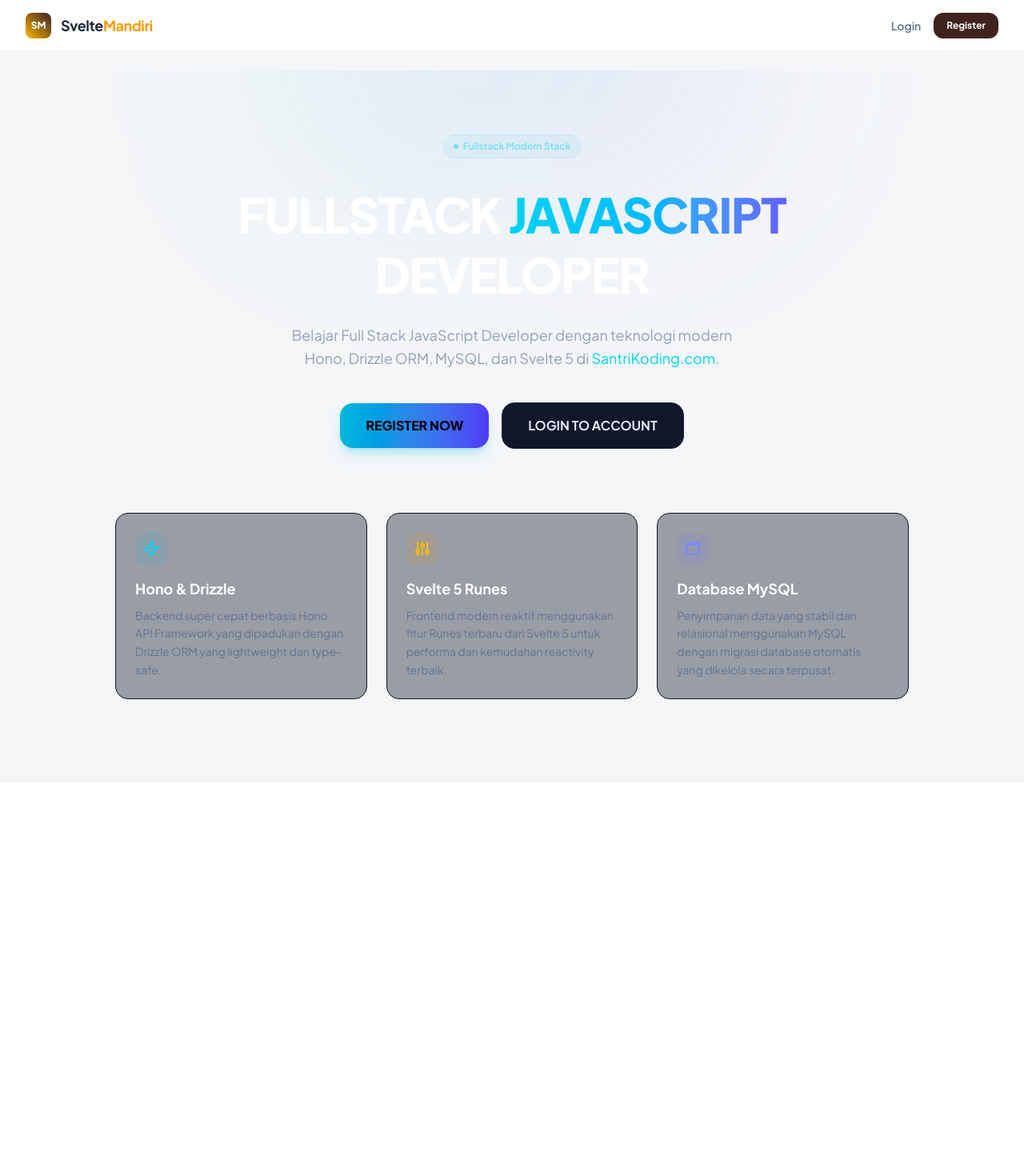
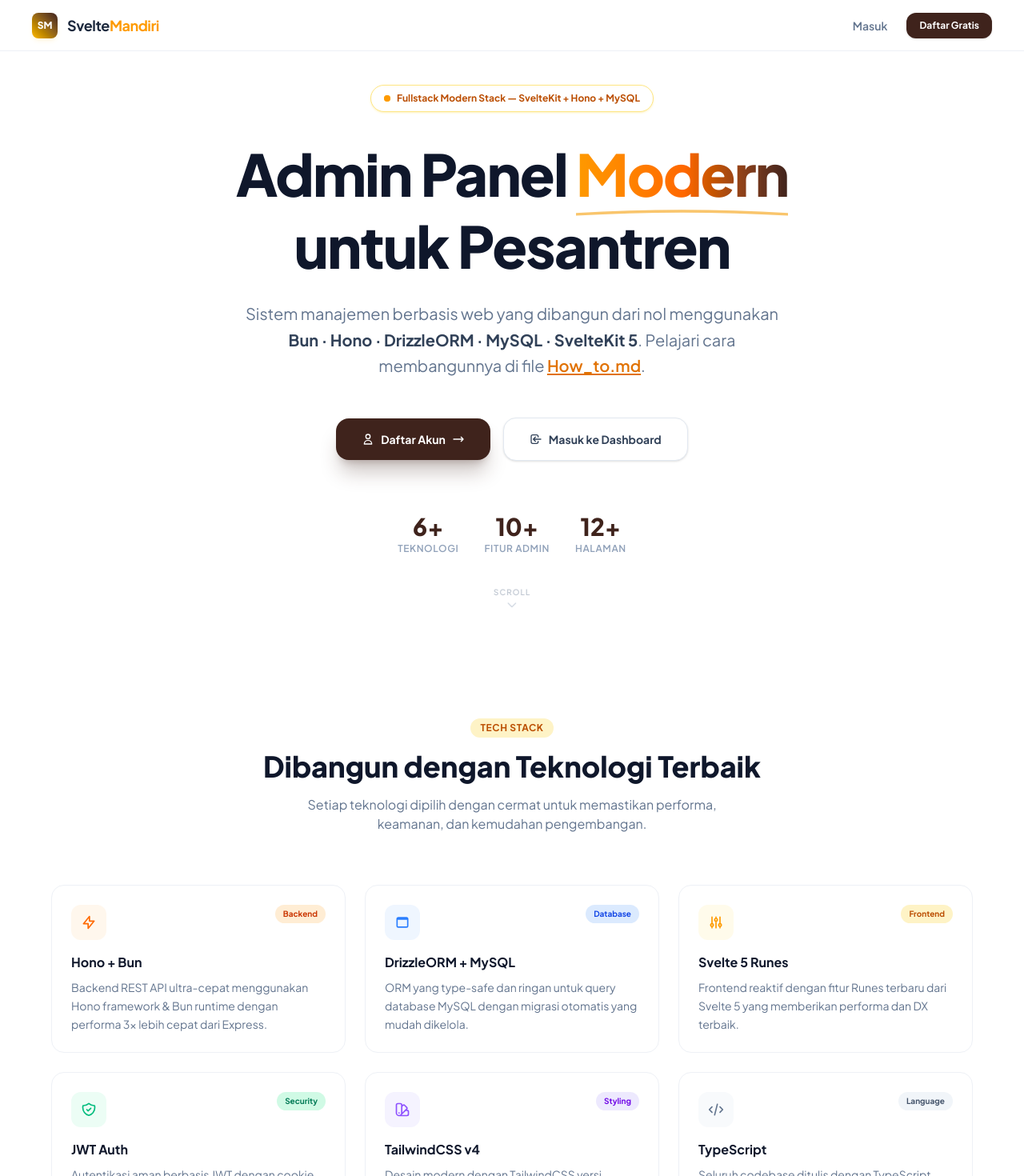
Before and after one commit to irfdigiprod/svelte_mandiri, a SvelteKit app in the folder frontend-svelte/: page / in a window 1280 px wide. Shown: the top 1470 px of the page at 80% size. Before the commit the page ends 978 px from the top, so only its background shows below. Built offline with nearby package versions, Linux system fonts and the light colour scheme.

Commit message:
feat: redesign landing page — hero, tech stack cards, steps, CTA section, footer + sticky navbar

```diff
--- a/frontend-svelte/src/routes/+layout.svelte
+++ b/frontend-svelte/src/routes/+layout.svelte
@@ -241,8 +241,9 @@
 		</div>
 	{:else}
 		<!-- Layout untuk Halaman Non-Admin (Login, Register, Home) -->
-		<!-- Simple Modern Navbar -->
-		<nav class="bg-white border-b border-[#eef1f6] h-16 flex items-center justify-between px-6 sm:px-8">
+		<div class="flex flex-col min-h-screen bg-white">
+			<!-- Sticky Navbar with blur -->
+			<nav class="sticky top-0 z-50 bg-white/80 backdrop-blur-md border-b border-[#eef1f6] h-16 flex items-center justify-between px-6 sm:px-10">
 				<div class="flex items-center gap-3">
 					<div class="h-8 w-8 rounded-lg bg-gradient-to-tr from-amber-400 to-[#3f231c] flex items-center justify-center shadow-md shadow-amber-400/10">
 						<span class="font-extrabold text-xs text-white">SM</span>
@@ -251,18 +252,26 @@
 						Svelte<span class="text-amber-500">Mandiri</span>
 					</a>
 				</div>
-			<div class="flex items-center gap-4">
-				<a href="/login" class="text-sm font-semibold text-slate-500 hover:text-[#3f231c] transition-colors">
-					Login
+				<div class="flex items-center gap-3">
+					<a href="/login" class="text-sm font-semibold text-slate-500 hover:text-[#3f231c] transition-colors px-3 py-1.5">
+						Masuk
 					</a>
-				<a href="/register" class="px-4 py-2 text-xs font-bold bg-[#3f231c] hover:bg-[#4a2e2b] text-white rounded-xl transition-all shadow-sm">
-					Register
+					<a href="/register" class="px-4 py-2 text-xs font-bold bg-[#3f231c] hover:bg-[#4a2e2b] text-white rounded-xl transition-all shadow-sm hover:shadow-md hover:-translate-y-px">
+						Daftar Gratis
 					</a>
 				</div>
 			</nav>
 
+			<!-- Content: Full-width for landing page, centered for login/register -->
+			{#if page.url.pathname === '/'}
+				<main class="flex-grow">
+					{@render children()}
+				</main>
+			{:else}
 				<main class="flex-grow flex items-center justify-center p-6">
 					{@render children()}
 				</main>
 			{/if}
 		</div>
+	{/if}
+</div>
--- a/frontend-svelte/src/routes/+page.svelte
+++ b/frontend-svelte/src/routes/+page.svelte
@@ -1,87 +1,269 @@
-<div class="relative flex flex-col items-center justify-center py-12 md:py-20 overflow-hidden">
-	<!-- Background Glows -->
-	<div class="absolute -top-40 left-1/2 -translate-x-1/2 w-[600px] h-[300px] bg-gradient-to-r from-cyan-500/10 to-indigo-500/10 blur-[120px] rounded-full pointer-events-none"></div>
+<script lang="ts">
+	import { fade, fly, scale } from 'svelte/transition';
 
-	<div class="text-center max-w-3xl relative z-10">
-		<!-- Accent Badge -->
-		<span class="inline-flex items-center gap-1.5 px-3 py-1.5 rounded-full text-xs font-semibold bg-cyan-500/10 text-cyan-400 border border-cyan-500/20 mb-8 animate-pulse">
-			<span class="w-1.5 h-1.5 bg-cyan-400 rounded-full"></span>
-			Fullstack Modern Stack
-		</span>
+	const features = [
+		{
+			icon: 'M13 10V3L4 14h7v7l9-11h-7z',
+			title: 'Hono + Bun',
+			desc: 'Backend REST API ultra-cepat menggunakan Hono framework & Bun runtime dengan performa 3× lebih cepat dari Express.',
+			badge: 'Backend',
+			badgeColor: 'bg-orange-100 text-orange-700',
+			iconBg: 'bg-orange-50',
+			iconColor: 'text-orange-500'
+		},
+		{
+			icon: 'M4 7v10c0 2 2 2 2 2h12s2 0 2-2V7M4 7c0-2 2-2 2-2h12s2 0 2 2M4 7h16',
+			title: 'DrizzleORM + MySQL',
+			desc: 'ORM yang type-safe dan ringan untuk query database MySQL dengan migrasi otomatis yang mudah dikelola.',
+			badge: 'Database',
+			badgeColor: 'bg-blue-100 text-blue-700',
+			iconBg: 'bg-blue-50',
+			iconColor: 'text-blue-500'
+		},
+		{
+			icon: 'M12 6V4m0 2a2 2 0 100 4m0-4a2 2 0 110 4m-6 8a2 2 0 100-4m0 4a2 2 0 110-4m0 4v2m0-6V4m6 6v10m6-2a2 2 0 100-4m0 4a2 2 0 110-4m0 4v2m0-6V4',
+			title: 'Svelte 5 Runes',
+			desc: 'Frontend reaktif dengan fitur Runes terbaru dari Svelte 5 yang memberikan performa dan DX terbaik.',
+			badge: 'Frontend',
+			badgeColor: 'bg-amber-100 text-amber-700',
+			iconBg: 'bg-amber-50',
+			iconColor: 'text-amber-500'
+		},
+		{
+			icon: 'M9 12l2 2 4-4m5.618-4.016A11.955 11.955 0 0112 2.944a11.955 11.955 0 01-8.618 3.04A12.02 12.02 0 003 9c0 5.591 3.824 10.29 9 11.622 5.176-1.332 9-6.03 9-11.622 0-1.042-.133-2.052-.382-3.016z',
+			title: 'JWT Auth',
+			desc: 'Autentikasi aman berbasis JWT dengan cookie httpOnly, validasi Zod, dan password hashing Argon2id bawaan Bun.',
+			badge: 'Security',
+			badgeColor: 'bg-emerald-100 text-emerald-700',
+			iconBg: 'bg-emerald-50',
+			iconColor: 'text-emerald-500'
+		},
+		{
+			icon: 'M7 21a4 4 0 01-4-4V5a2 2 0 012-2h4a2 2 0 012 2v12a4 4 0 01-4 4zm0 0h12a2 2 0 002-2v-4a2 2 0 00-2-2h-2.343M11 7.343l1.657-1.657a2 2 0 012.828 0l2.829 2.829a2 2 0 010 2.828l-8.486 8.485M7 17h.01',
+			title: 'TailwindCSS v4',
+			desc: 'Desain modern dengan TailwindCSS versi terbaru — utility-first, responsive, dan tampilan yang konsisten.',
+			badge: 'Styling',
+			badgeColor: 'bg-violet-100 text-violet-700',
+			iconBg: 'bg-violet-50',
+			iconColor: 'text-violet-500'
+		},
+		{
+			icon: 'M10 20l4-16m4 4l4 4-4 4M6 16l-4-4 4-4',
+			title: 'TypeScript',
+			desc: 'Seluruh codebase ditulis dengan TypeScript untuk keamanan tipe data, autocompletion, dan kemudahan debug.',
+			badge: 'Language',
+			badgeColor: 'bg-slate-100 text-slate-600',
+			iconBg: 'bg-slate-50',
+			iconColor: 'text-slate-500'
+		}
+	];
 
-		<!-- Main Hero Title -->
-		<h1 class="text-4xl sm:text-6xl font-extrabold tracking-tight text-white mb-6 leading-tight">
-			FULLSTACK
-			<span class="bg-gradient-to-r from-cyan-400 via-sky-400 to-indigo-500 bg-clip-text text-transparent">
-				JAVASCRIPT
+	const steps = [
+		{ number: '01', title: 'Clone Repository', desc: 'Clone project dan install semua dependensi backend & frontend dalam hitungan menit.' },
+		{ number: '02', title: 'Setup Database', desc: 'Konfigurasi koneksi MySQL dan jalankan migrasi otomatis dengan DrizzleORM.' },
+		{ number: '03', title: 'Jalankan Aplikasi', desc: 'Jalankan backend dan frontend secara bersamaan, lalu buka browser.' },
+		{ number: '04', title: 'Mulai Koding', desc: 'Eksplorasi kode, tambahkan fitur, dan kembangkan sesuai kebutuhan Anda.' }
+	];
+</script>
+
+<svelte:head>
+	<title>Svelte Mandiri — Fullstack Modern Admin Panel</title>
+	<meta name="description" content="Admin panel modern dibangun dengan Hono, DrizzleORM, MySQL, SvelteKit 5, dan TailwindCSS. Belajar fullstack JavaScript secara mandiri." />
+</svelte:head>
+
+<!-- Hero Section -->
+<section class="relative min-h-screen flex flex-col items-center justify-center px-6 py-24 overflow-hidden -mt-16">
+	<!-- Warm gradient background -->
+	<div class="absolute inset-0 bg-gradient-to-br from-[#fdf8f0] via-[#fff9f2] to-[#fef3e2] -z-10"></div>
+	<!-- Decorative blobs -->
+	<div class="absolute top-0 right-0 w-[500px] h-[500px] bg-amber-300/20 rounded-full blur-[100px] -z-10 translate-x-1/3 -translate-y-1/3"></div>
+	<div class="absolute bottom-0 left-0 w-[400px] h-[400px] bg-orange-200/30 rounded-full blur-[80px] -z-10 -translate-x-1/3 translate-y-1/3"></div>
+	<div class="absolute top-1/2 left-1/2 w-[300px] h-[300px] bg-amber-200/20 rounded-full blur-[60px] -z-10 -translate-x-1/2 -translate-y-1/2"></div>
+
+	<div class="max-w-4xl mx-auto text-center" in:fade={{ duration: 400 }}>
+		<!-- Badge -->
+		<div class="inline-flex items-center gap-2 px-4 py-2 bg-white border border-amber-200 rounded-full text-xs font-bold text-amber-700 shadow-sm shadow-amber-100 mb-8" in:fly={{ y: -10, duration: 400, delay: 100 }}>
+			<span class="flex h-2 w-2 relative">
+				<span class="animate-ping absolute inline-flex h-full w-full rounded-full bg-amber-400 opacity-75"></span>
+				<span class="relative inline-flex rounded-full h-2 w-2 bg-amber-500"></span>
 			</span>
-			DEVELOPER
+			Fullstack Modern Stack — SvelteKit + Hono + MySQL
+		</div>
+
+		<!-- Headline -->
+		<h1 class="text-5xl sm:text-7xl font-extrabold tracking-tight text-slate-900 leading-tight mb-6" in:fly={{ y: 20, duration: 500, delay: 150 }}>
+			Admin Panel
+			<span class="relative">
+				<span class="bg-gradient-to-r from-amber-500 via-orange-500 to-[#3f231c] bg-clip-text text-transparent">Modern</span>
+				<svg class="absolute -bottom-2 left-0 w-full" viewBox="0 0 200 8" fill="none" xmlns="http://www.w3.org/2000/svg">
+					<path d="M0 6 Q100 0 200 6" stroke="#f59e0b" stroke-width="2.5" stroke-linecap="round" fill="none" opacity="0.6"/>
+				</svg>
+			</span>
+			<br/>untuk Pesantren
 		</h1>
 
-		<!-- Description -->
-		<p class="text-base sm:text-lg text-slate-400 leading-relaxed mb-10 max-w-xl mx-auto">
-			Belajar Full Stack JavaScript Developer dengan teknologi modern Hono, Drizzle ORM, MySQL, dan Svelte 5 di
-			<a href="https://santrikoding.com" target="_blank" rel="noopener noreferrer" class="text-cyan-400 hover:underline">
-				SantriKoding.com
-			</a>.
+		<!-- Subtitle -->
+		<p class="text-lg sm:text-xl text-slate-500 leading-relaxed max-w-2xl mx-auto mb-12" in:fly={{ y: 20, duration: 500, delay: 200 }}>
+			Sistem manajemen berbasis web yang dibangun dari nol menggunakan
+			<strong class="text-slate-700">Bun · Hono · DrizzleORM · MySQL · SvelteKit 5</strong>.
+			Pelajari cara membangunnya di file
+			<a href="https://github.com/irfdigiprod/svelte_mandiri/blob/main/How_to.md" target="_blank" rel="noopener" class="text-amber-600 hover:text-amber-700 underline underline-offset-2 font-semibold">How_to.md</a>.
 		</p>
 
-		<!-- Action Buttons -->
+		<!-- CTA Buttons -->
+		<div class="flex flex-col sm:flex-row items-center justify-center gap-4" in:fly={{ y: 20, duration: 500, delay: 250 }}>
+			<a
+				href="/register"
+				class="group w-full sm:w-auto inline-flex items-center justify-center gap-2 px-8 py-4 bg-[#3f231c] hover:bg-[#4a2e2b] text-white font-bold rounded-2xl shadow-xl shadow-[#3f231c]/25 hover:shadow-[#3f231c]/40 hover:-translate-y-0.5 active:translate-y-0 transition-all duration-300 text-sm"
+			>
+				<svg xmlns="http://www.w3.org/2000/svg" class="h-4 w-4" fill="none" viewBox="0 0 24 24" stroke="currentColor">
+					<path stroke-linecap="round" stroke-linejoin="round" stroke-width="2" d="M16 7a4 4 0 11-8 0 4 4 0 018 0zM12 14a7 7 0 00-7 7h14a7 7 0 00-7-7z" />
+				</svg>
+				Daftar Akun
+				<svg xmlns="http://www.w3.org/2000/svg" class="h-4 w-4 group-hover:translate-x-1 transition-transform" fill="none" viewBox="0 0 24 24" stroke="currentColor">
+					<path stroke-linecap="round" stroke-linejoin="round" stroke-width="2" d="M17 8l4 4m0 0l-4 4m4-4H3" />
+				</svg>
+			</a>
+			<a
+				href="/login"
+				class="w-full sm:w-auto inline-flex items-center justify-center gap-2 px-8 py-4 bg-white hover:bg-slate-50 border border-slate-200 hover:border-slate-300 text-slate-700 hover:text-slate-900 font-bold rounded-2xl shadow-sm hover:shadow-md hover:-translate-y-0.5 active:translate-y-0 transition-all duration-300 text-sm"
+			>
+				<svg xmlns="http://www.w3.org/2000/svg" class="h-4 w-4" fill="none" viewBox="0 0 24 24" stroke="currentColor">
+					<path stroke-linecap="round" stroke-linejoin="round" stroke-width="2" d="M11 16l-4-4m0 0l4-4m-4 4h14m-5 4v1a3 3 0 01-3 3H6a3 3 0 01-3-3V7a3 3 0 013-3h7a3 3 0 013 3v1" />
+				</svg>
+				Masuk ke Dashboard
+			</a>
+		</div>
+
+		<!-- Social proof / stats -->
+		<div class="flex flex-wrap items-center justify-center gap-8 mt-16" in:fly={{ y: 20, duration: 500, delay: 300 }}>
+			{#each [
+				{ label: 'Teknologi', value: '6+' },
+				{ label: 'Fitur Admin', value: '10+' },
+				{ label: 'Halaman', value: '12+' }
+			] as stat}
+				<div class="text-center">
+					<p class="text-3xl font-extrabold text-[#3f231c]">{stat.value}</p>
+					<p class="text-xs font-semibold text-slate-400 mt-0.5 uppercase tracking-wider">{stat.label}</p>
+				</div>
+			{/each}
+		</div>
+	</div>
+
+	<!-- Scroll indicator -->
+	<div class="absolute bottom-8 left-1/2 -translate-x-1/2 flex flex-col items-center gap-1 opacity-40">
+		<span class="text-[10px] font-semibold text-slate-500 uppercase tracking-widest">Scroll</span>
+		<svg xmlns="http://www.w3.org/2000/svg" class="h-4 w-4 text-slate-400 animate-bounce" fill="none" viewBox="0 0 24 24" stroke="currentColor">
+			<path stroke-linecap="round" stroke-linejoin="round" stroke-width="2" d="M19 9l-7 7-7-7" />
+		</svg>
+	</div>
+</section>
+
+<!-- Tech Stack Section -->
+<section class="py-24 px-6 bg-white">
+	<div class="max-w-6xl mx-auto">
+		<!-- Section Header -->
+		<div class="text-center mb-16">
+			<span class="inline-block px-3 py-1 bg-amber-100 text-amber-700 text-xs font-bold rounded-full uppercase tracking-wider mb-4">Tech Stack</span>
+			<h2 class="text-3xl sm:text-4xl font-extrabold text-slate-900 mb-4">Dibangun dengan Teknologi Terbaik</h2>
+			<p class="text-slate-500 max-w-xl mx-auto">Setiap teknologi dipilih dengan cermat untuk memastikan performa, keamanan, dan kemudahan pengembangan.</p>
+		</div>
+
+		<!-- Feature Cards Grid -->
+		<div class="grid grid-cols-1 sm:grid-cols-2 lg:grid-cols-3 gap-6">
+			{#each features as feat, i}
+				<div
+					class="group p-6 bg-white border border-[#eef1f6] rounded-2xl hover:shadow-xl hover:shadow-slate-100 hover:-translate-y-1 transition-all duration-300"
+				>
+					<div class="flex items-start justify-between mb-4">
+						<div class="h-11 w-11 rounded-xl {feat.iconBg} flex items-center justify-center {feat.iconColor} group-hover:scale-110 transition-transform duration-300">
+							<svg xmlns="http://www.w3.org/2000/svg" class="h-5 w-5" fill="none" viewBox="0 0 24 24" stroke="currentColor">
+								<path stroke-linecap="round" stroke-linejoin="round" stroke-width="2" d={feat.icon} />
+							</svg>
+						</div>
+						<span class="px-2.5 py-1 rounded-full text-[10px] font-bold {feat.badgeColor}">{feat.badge}</span>
+					</div>
+					<h3 class="text-base font-bold text-slate-900 mb-2">{feat.title}</h3>
+					<p class="text-sm text-slate-500 leading-relaxed">{feat.desc}</p>
+				</div>
+			{/each}
+		</div>
+	</div>
+</section>
+
+<!-- How it works -->
+<section class="py-24 px-6 bg-[#fdf8f0]">
+	<div class="max-w-5xl mx-auto">
+		<div class="text-center mb-16">
+			<span class="inline-block px-3 py-1 bg-[#3f231c]/10 text-[#3f231c] text-xs font-bold rounded-full uppercase tracking-wider mb-4">Cara Memulai</span>
+			<h2 class="text-3xl sm:text-4xl font-extrabold text-slate-900 mb-4">Mulai dalam 4 Langkah</h2>
+			<p class="text-slate-500 max-w-xl mx-auto">Ikuti langkah-langkah berikut untuk menjalankan aplikasi ini di komputer Anda.</p>
+		</div>
+
+		<div class="grid grid-cols-1 sm:grid-cols-2 gap-6">
+			{#each steps as step, i}
+				<div class="flex items-start gap-5 p-6 bg-white border border-[#eef1f6] rounded-2xl hover:shadow-md transition-all duration-300">
+					<span class="text-4xl font-black text-amber-200 flex-shrink-0 leading-none">{step.number}</span>
+					<div>
+						<h3 class="text-base font-bold text-slate-900 mb-1.5">{step.title}</h3>
+						<p class="text-sm text-slate-500 leading-relaxed">{step.desc}</p>
+					</div>
+				</div>
+			{/each}
+		</div>
+	</div>
+</section>
+
+<!-- CTA Section -->
+<section class="py-24 px-6 bg-[#3f231c] relative overflow-hidden">
+	<!-- Decorative circles -->
+	<div class="absolute top-0 right-0 w-80 h-80 bg-white/5 rounded-full -translate-y-1/2 translate-x-1/3"></div>
+	<div class="absolute bottom-0 left-0 w-60 h-60 bg-white/5 rounded-full translate-y-1/2 -translate-x-1/3"></div>
+
+	<div class="max-w-3xl mx-auto text-center relative z-10">
+		<h2 class="text-3xl sm:text-5xl font-extrabold text-white mb-6 leading-tight">
+			Siap untuk Belajar<br/>
+			<span class="text-amber-400">Fullstack Development?</span>
+		</h2>
+		<p class="text-amber-100/70 text-lg mb-10 max-w-xl mx-auto">
+			Daftar sekarang dan eksplorasi seluruh fitur admin panel yang sudah dibangun. Source code tersedia lengkap untuk dipelajari.
+		</p>
 		<div class="flex flex-col sm:flex-row items-center justify-center gap-4">
 			<a
 				href="/register"
-				class="w-full sm:w-auto px-8 py-4 bg-gradient-to-r from-cyan-500 to-indigo-600 hover:from-cyan-400 hover:to-indigo-500 text-slate-950 font-extrabold rounded-2xl shadow-lg shadow-cyan-500/25 hover:shadow-cyan-400/40 hover:-translate-y-0.5 active:translate-y-0 transition-all duration-300 text-center"
+				class="w-full sm:w-auto inline-flex items-center justify-center gap-2 px-8 py-4 bg-amber-400 hover:bg-amber-300 text-[#3f231c] font-extrabold rounded-2xl shadow-lg shadow-amber-400/20 hover:-translate-y-0.5 transition-all duration-300 text-sm"
 			>
-				REGISTER NOW
+				Daftar Gratis Sekarang
+				<svg xmlns="http://www.w3.org/2000/svg" class="h-4 w-4" fill="none" viewBox="0 0 24 24" stroke="currentColor">
+					<path stroke-linecap="round" stroke-linejoin="round" stroke-width="2" d="M17 8l4 4m0 0l-4 4m4-4H3" />
+				</svg>
 			</a>
 			<a
 				href="/login"
-				class="w-full sm:w-auto px-8 py-4 bg-slate-900 hover:bg-slate-800 border border-slate-800 hover:border-slate-700 text-slate-200 hover:text-white font-bold rounded-2xl transition-all duration-300 text-center"
+				class="w-full sm:w-auto inline-flex items-center justify-center gap-2 px-8 py-4 bg-white/10 hover:bg-white/20 border border-white/20 text-white font-bold rounded-2xl transition-all duration-300 text-sm"
 			>
-				LOGIN TO ACCOUNT
+				Sudah Punya Akun? Login
 			</a>
 		</div>
 	</div>
+</section>
 
-	<!-- Stack Grid Info -->
-	<div class="grid grid-cols-1 md:grid-cols-3 gap-6 w-full max-w-5xl mt-20 relative z-10 px-4">
-		<!-- Card 1 -->
-		<div class="p-6 rounded-2xl bg-slate-900/40 border border-slate-900 hover:border-slate-800 hover:bg-slate-900/60 transition-all duration-300 group">
-			<div class="w-10 h-10 rounded-xl bg-cyan-500/10 flex items-center justify-center text-cyan-400 mb-4 group-hover:scale-110 transition-transform">
-				<svg xmlns="http://www.w3.org/2000/svg" class="h-6 w-6" fill="none" viewBox="0 0 24 24" stroke="currentColor">
-					<path stroke-linecap="round" stroke-linejoin="round" stroke-width="2" d="M13 10V3L4 14h7v7l9-11h-7z" />
-				</svg>
+<!-- Footer -->
+<footer class="py-10 px-6 bg-white border-t border-[#eef1f6]">
+	<div class="max-w-5xl mx-auto flex flex-col sm:flex-row items-center justify-between gap-4">
+		<div class="flex items-center gap-3">
+			<div class="h-8 w-8 rounded-lg bg-gradient-to-tr from-amber-400 to-[#3f231c] flex items-center justify-center shadow-md">
+				<span class="font-extrabold text-xs text-white">SM</span>
 			</div>
-			<h3 class="text-lg font-bold text-white mb-2">Hono & Drizzle</h3>
-			<p class="text-sm text-slate-500 leading-relaxed">
-				Backend super cepat berbasis Hono API Framework yang dipadukan dengan Drizzle ORM yang lightweight dan type-safe.
-			</p>
+			<span class="text-sm font-bold text-slate-800">Svelte<span class="text-amber-500">Mandiri</span></span>
 		</div>
-
-		<!-- Card 2 -->
-		<div class="p-6 rounded-2xl bg-slate-900/40 border border-slate-900 hover:border-slate-800 hover:bg-slate-900/60 transition-all duration-300 group">
-			<div class="w-10 h-10 rounded-xl bg-amber-500/10 flex items-center justify-center text-amber-400 mb-4 group-hover:scale-110 transition-transform">
-				<svg xmlns="http://www.w3.org/2000/svg" class="h-6 w-6" fill="none" viewBox="0 0 24 24" stroke="currentColor">
-					<path stroke-linecap="round" stroke-linejoin="round" stroke-width="2" d="M12 6V4m0 2a2 2 0 100 4m0-4a2 2 0 110 4m-6 8a2 2 0 100-4m0 4a2 2 0 110-4m0 4v2m0-6V4m6 6v10m6-2a2 2 0 100-4m0 4a2 2 0 110-4m0 4v2m0-6V4" />
-				</svg>
-			</div>
-			<h3 class="text-lg font-bold text-white mb-2">Svelte 5 Runes</h3>
-			<p class="text-sm text-slate-500 leading-relaxed">
-				Frontend modern reaktif menggunakan fitur Runes terbaru dari Svelte 5 untuk performa dan kemudahan reactivity terbaik.
-			</p>
-		</div>
-
-		<!-- Card 3 -->
-		<div class="p-6 rounded-2xl bg-slate-900/40 border border-slate-900 hover:border-slate-800 hover:bg-slate-900/60 transition-all duration-300 group">
-			<div class="w-10 h-10 rounded-xl bg-indigo-500/10 flex items-center justify-center text-indigo-400 mb-4 group-hover:scale-110 transition-transform">
-				<svg xmlns="http://www.w3.org/2000/svg" class="h-6 w-6" fill="none" viewBox="0 0 24 24" stroke="currentColor">
-					<path stroke-linecap="round" stroke-linejoin="round" stroke-width="2" d="M4 7v10c0 2 2 2 2 2h12s2 0 2-2V7M4 7c0-2 2-2 2-2h12s2 0 2 2M4 7h16" />
-				</svg>
-			</div>
-			<h3 class="text-lg font-bold text-white mb-2">Database MySQL</h3>
-			<p class="text-sm text-slate-500 leading-relaxed">
-				Penyimpanan data yang stabil dan relasional menggunakan MySQL dengan migrasi database otomatis yang dikelola secara terpusat.
-			</p>
+		<p class="text-xs text-slate-400 text-center">
+			Dibangun dengan ❤️ menggunakan Hono · DrizzleORM · SvelteKit 5 · TailwindCSS
+		</p>
+		<div class="flex items-center gap-4 text-xs font-semibold text-slate-400">
+			<a href="/login" class="hover:text-slate-700 transition-colors">Login</a>
+			<a href="/register" class="hover:text-slate-700 transition-colors">Register</a>
+			<a href="/admin/dashboard" class="hover:text-slate-700 transition-colors">Dashboard</a>
 		</div>
 	</div>
-</div>
+</footer>
```
Lines whose indentation alone changed are shown as unchanged.
